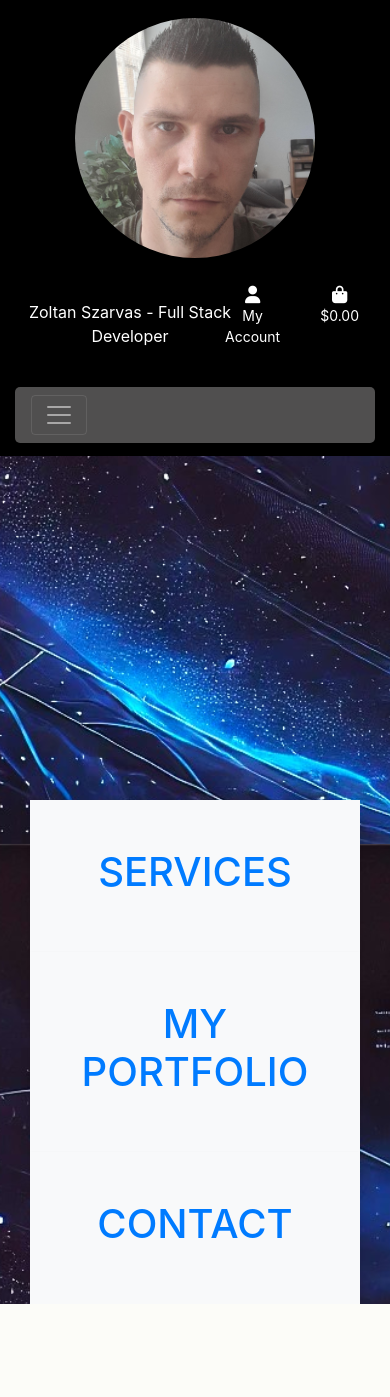
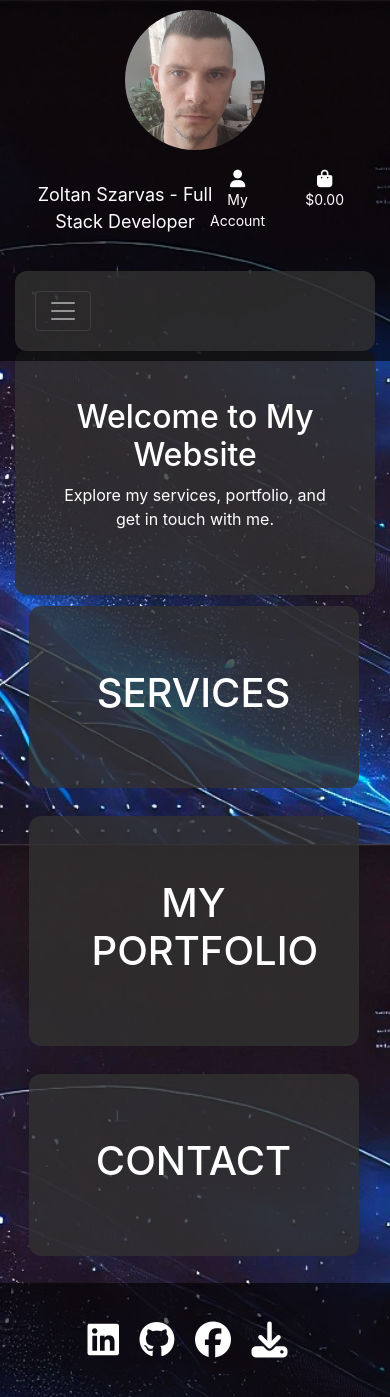
Before and after one commit to ZoltanSzarvas0209/myportfolio, a Django app: page / in a window 390 px wide. Before the commit the page ends 1304 px from the top, so only its background shows below. Run offline with Django 3.2, Linux system fonts and the light colour scheme; some libraries are stand-ins or nearby versions.

Commit message:
more styling and html structure for base.html and index.html

```diff
--- a/home/templates/home/index.html
+++ b/home/templates/home/index.html
@@ -3,24 +3,39 @@
 
 {% block content %}
 
-<div class="container-fluid hero-section d-flex align-items-center justify-content-center">
-    <div class="row w-100">
-        <a href="" class="col-12 col-md-4 text-decoration-none d-block">
-            <div class="bg-light text-black text-center rounded-3 p-5 shadow-sm">
+<div class="container-fluid d-flex flex-column align-items-center justify-content-center">
+    <!-- Introduction Section -->
+    <div class="introduction-container custom-bg text-center text-white p-5 shadow-sm">
+        <h2 class="fw-bold">Welcome to My Website</h2>
+        <p class="text-white">Explore my services, portfolio, and get in touch with me.</p>
+    </div>
+
+    <!-- Hero Section -->
+    <div class="row hero-box text-center justify-content-center">
+        <div class="col-12 col-lg-4 mb-3">
+            <a href="" class="text-decoration-none d-block custom-bg rounded-3">
+                <div class="text-white p-5">
                     <h1 class="fw-bold">SERVICES</h1>
                 </div>
             </a>
-        <a href="" class="col-12 col-md-4 text-decoration-none d-block">
-            <div class="bg-light text-black text-center rounded-3 p-5 shadow-sm">
+        </div>
+        <div class="col-12 col-lg-4 mb-3">
+            <a href="" class="text-decoration-none d-block custom-bg rounded-3">
+                <div class="text-white p-5">
                     <h1 class="fw-bold">MY PORTFOLIO</h1>
                 </div>
             </a>
-        <a href="" class="col-12 col-md-4 text-decoration-none d-block">
-            <div class="bg-light text-black text-center rounded-3 p-5 shadow-sm">
+        </div>
+        <div class="col-12 col-lg-4 mb-3">
+            <a href="" class="text-decoration-none d-block custom-bg rounded-3">
+                <div class="text-white p-5">
                     <h1 class="fw-bold">CONTACT</h1>
                 </div>
             </a>
         </div>
     </div>
+</div>
+
+
 
 {% endblock %}
--- a/static/css/base.css
+++ b/static/css/base.css
@@ -4,39 +4,50 @@ body {
     background: url('/media/background5.jpg') no-repeat center center fixed;
     background-size: cover;
     color: white;
-    padding-top: 800px; /*temp*/
+    padding-top: 320px;
+    margin: 0;
+    overflow-x: hidden;
 }
 
 /* Header styling */
 header {
-    background-color: black;
-    height: 300px;
+    background-color: rgba(0, 0, 0, 0.6);
+    min-height: 300px;
+    height: auto;
     width: 100%;
     margin-bottom: 12px;
+    position: relative;
+    z-index: 1000;
+    padding: 20px 0;
 }
 
 /* Profile Image Styling */
 .profile-img {
-    width: 100%; /* Takes full width of its column */
-    max-width: 240px; /* Maximum size */
+    width: 100%;
+    max-width: 180px;
     height: auto;
     aspect-ratio: 1/1;
     background: url('/media/headshot.jpg') no-repeat center center;
     background-size: cover;
     border-radius: 50%;
-    margin: 5%;
+    margin: auto;
+    transition: transform 0.3s ease-in-out;
+}
+
+.profile-img:hover {
+    transform: scale(1.2);
 }
 
 #intro {
     text-align: center;
-    font-size: 30px;
+    font-size: 24px;
     font-weight: 500;
     margin: auto;
 }
 
 /* Navigation Block Styling */
 .nav-blk {
-    background-color: #504f4f;
+    background-color: rgba(50,49,49, 0.8);
     display: flex;
     align-items: center;
     justify-content: center;
@@ -46,72 +57,191 @@ header {
     min-height: 50px;
 }
 
-/* Ensures full-width responsiveness for navigation */
 .nav-blk a {
     text-decoration: none;
     color: white;
     width: 100%;
     display: block;
+    padding: 10px;
 }
 
-/* Adjusts list-inline-item width for full responsiveness */
 .list-inline-item {
     text-align: center;
 }
 
-/* Ensures icons align properly */
 .icon {
+    display: flex;
+    justify-content: center;
     align-items: center;
-    display: inline-flex;
-    justify-content: center;
     height: 1.5rem;
     width: 1.5rem;
 }
 
-/* Navigation styling */
 .navbar {
-    background-color: #504f4f;
     padding: 10px;
-    border-radius: 5px;
+    border-radius: 12px;
+    display: flex;
+    justify-content: center;
 }
 
-/* Adjustments for navigation links */
+.navbar-nav {
+    width: 100%;
+    display: flex;
+    justify-content: space-around;
+}
+
 .navbar-nav .nav-link {
     color: white !important;
     text-align: center;
+    padding: 10px;
+    transition: background 0.3s;
 }
 
-/* Optional: Add hover effect */
-.navbar-nav .nav-link:hover {
+.navbar-nav .nav-item:hover {
     background-color: rgba(255, 255, 255, 0.2);
-    border-radius: 5px;
+    border-radius: 8px;
+    padding: 15px;
+    box-shadow: 0px 4px 10px rgba(255, 255, 255, 0.3);
 }
 
-/* Ensure full-width responsiveness */
 .navbar-collapse {
     text-align: center;
 }
 
+/* Adjust row margins to fix alignment issue */
+.row {
+    margin-right: 0 !important;
+}
+
+/* ------------------------------------ footer styling ------------------------------------*/
+
+.footer {
+    display: flex;
+    justify-content: center;
+    align-items: center;
+    padding: 30px;
+    background-color: rgba(0, 0, 0, 0.6);
+    text-align: center;
+}
+.footer a {
+    color: white;
+    font-size: 36px;
+    margin: 8px;
+    text-decoration: none;
+    transition: color 0.3s ease-in-out;
+}
+.footer a:hover {
+    color: #f2b91d; /* color to be changed */
+}
+
+/* ------------------------------------ index.html/Home page -------------------------------*/
+.introduction-container {
+    width: 90%;
+    border-radius: 12px;
+    padding: 20px;
+    min-height: 220px;
+}
+
+.custom-bg {
+    background-color: rgba(50,49,49, 0.8);
+    padding: 20px;
+    border-radius: 12px;
+}
+
+.hero-box {
+    width: 90%;
+    height: auto;
+    border-radius: 12px;
+    text-align: center;
+    margin: 16px;
+    display: flex;
+    align-items: center;
+    justify-content: center;
+    flex-wrap: wrap;
+}
+
+.hero-box a {
+    margin: 6px;
+    border-radius: 12px;
+    padding: 20px;
+    display: flex;
+    align-items: center;
+    justify-content: center;
+    width: 100%;
+    height: 100%;
+    text-align: center;
+}
+
+
 /* -------------------------------- Media Queries ------------------------------------*/
 
+@media (max-width: 1300px) and (min-width: 980px) {
+    .hero-box h1 {
+        font-size: 2rem;
+    }
+}
 
 @media (max-width: 767px) {
+    body {
+        padding-top: 350px;
+    }
+
     #intro {
         text-align: center;
-        font-size: medium;
+        font-size: 18px;
         font-weight: 400;
         margin: auto;
     }
 
     header {
-        background-color: black;
-        height: 54%;
-        width: 100%;
-        margin-bottom: 12px;
+        height: auto;
+        padding: 10px;
+    }
+
+    .profile-img {
+        max-width: 140px;
+        margin-bottom: 10px;
     }
 
     .list-inline-item {
         font-size: 14px;
+    }
 
+    .hero-box {
+        width: 100%;
+        margin: 8px 0;
+        display: flex;
+        flex-direction: column;
+        align-items: center;
+    }
+
+    .hero-box a {
+        font-size: 16px;
+        height: auto;
+    }
+
+    .introduction-container {
+        width: 100%;
+        min-height: 100%;
     }
 }
+
+@media (max-width: 425px) {
+    .hero-box {
+        width: 100%;
+        margin: 5px 0;
+        display: flex;
+        flex-direction: column;
+        align-items: center;
+    }
+
+    .hero-box a {
+        font-size: 14px;
+        padding: 15px;
+    }
+
+    .introduction-container {
+        width: 100%;
+        min-height: 100%;
+    }
+}
--- a/templates/allauth/base.html
+++ b/templates/allauth/base.html
@@ -71,7 +71,7 @@
                     </div>
 
                     <!-- Bottom Row: Navigation Links -->
-                    <nav class="navbar navbar-expand-md navbar-dark">
+                    <nav class="custom-bg navbar-expand-md navbar-dark">
                       <button class="navbar-toggler" type="button" data-toggle="collapse" data-target="#navLinks"
                           aria-controls="navLinks" aria-expanded="false" aria-label="Toggle navigation">
                           <span class="navbar-toggler-icon"></span>
@@ -80,7 +80,7 @@
                       <div class="collapse navbar-collapse" id="navLinks">
                           <ul class="navbar-nav w-100 d-flex justify-content-between">
                               <li class="nav-item">
-                                  <a class="nav-link" href="#">HOME</a>
+                                  <a class="nav-link" href="{% url 'home' %}">HOME</a>
                               </li>
                               <li class="nav-item">
                                   <a class="nav-link" href="#">PORTFOLIO</a>
@@ -108,6 +108,17 @@
     {% block content %}
     {% endblock %}
 
+    <footer class="container-fluid footer">
+      <div class="row">
+          <div class="col-12">
+              <a href="https://www.linkedin.com" target="_blank" title="LinkedIn"><i class="fab fa-linkedin"></i></a>
+              <a href="https://github.com" target="_blank" title="GitHub"><i class="fab fa-github"></i></a>
+              <a href="https://www.facebook.com" target="_blank" title="Facebook"><i class="fab fa-facebook"></i></a>
+              <a href="/download" title="Download"><i class="fas fa-download"></i></a>
+          </div>
+      </div>
+    </footer>
+
     {% block postloadjs %}
     {% endblock %}
 
```
Lines whose indentation alone changed are shown as unchanged.
